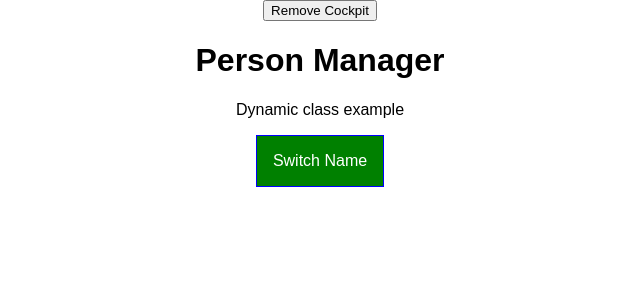
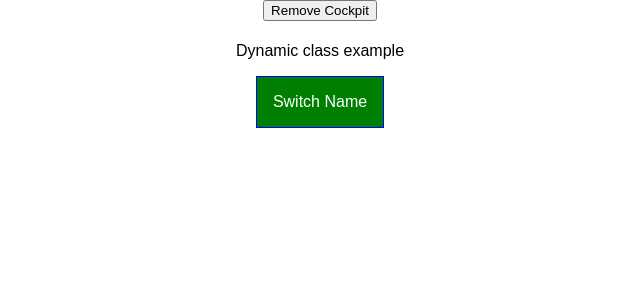
Before and after one commit to neojazex/react-complete-guide, a React (Create React App) app: page / in a window 1280 px wide. Shown: the top 300 px of the page, without its empty margins (320-960 px from the left). Built offline with nearby package versions, Linux system fonts and the light colour scheme.

Commit message:
105. Another Form of HOCs

```diff
--- a/src/containers/App.js
+++ b/src/containers/App.js
@@ -2,7 +2,7 @@
 import classes from './App.module.css';
 import Persons from '../components/Persons/Persons';
 import Cockpit from '../components/Cockpit/Cockpit';
-import WithClass from "../hoc/WithClass";
+import withClass from "../hoc/withClass";
 
 class App extends Component {
 
@@ -105,7 +105,7 @@
     }
 
     return (
-      <WithClass classes={classes.App}>
+      <React.Fragment>
         <button onClick={() =>{
           this.setState({showCockpit: false});
         }}>Remove Cockpit</button>
@@ -116,9 +116,9 @@
           personsLength={this.state.persons.length}
           clicked={this.togglePersonsHandler}/> : null}
         {persons}
-      </WithClass>
+      </React.Fragment>
     );
   }
 }
 
-export default App;
+export default withClass(App, classes.App);
--- a/src/hoc/WithClass.js
+++ b/src/hoc/WithClass.js
@@ -1,7 +1,7 @@
 import React from 'react';
 
-const withClass = props => (
-    <div className={props.classes}>{props.children}</div>
-);
+const withClass = (WrappedComponent, className) => {
+    return props => (<div className={className}><WrappedComponent/></div>)
+};
 
 export default withClass;
```
